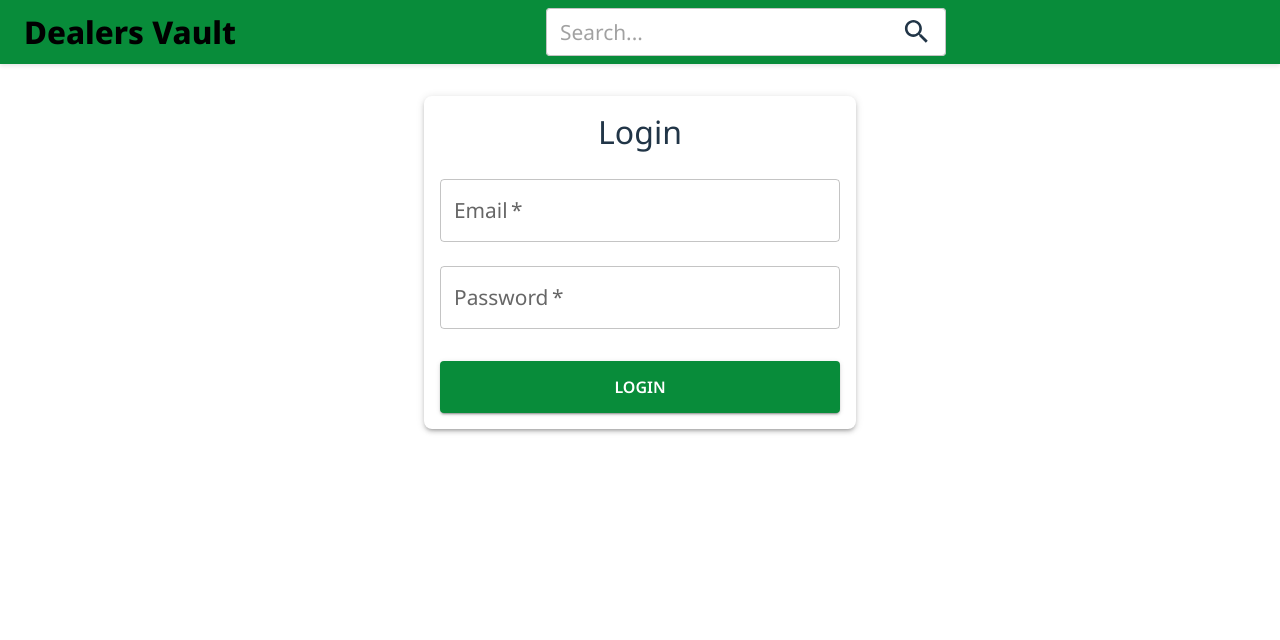
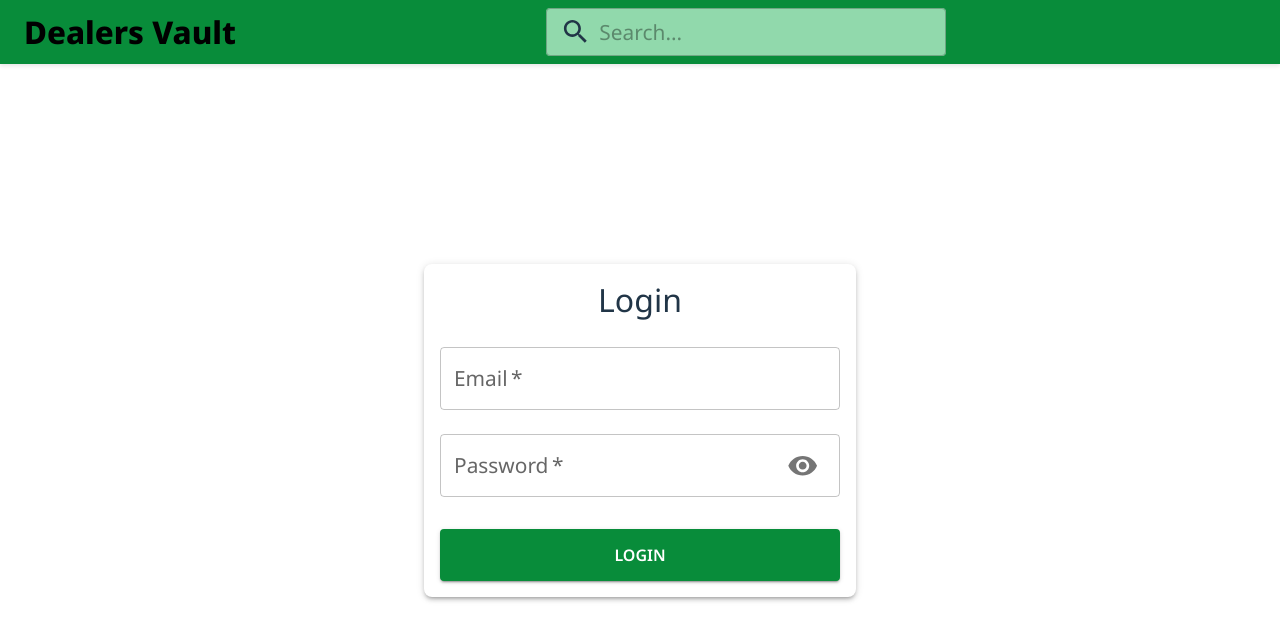
Before and after one commit to DylanHyrkas/Dealer-Log, a React (Vite) app: page /login in a window 1280 px wide. Shown: the top 640 px of the page. Built offline with nearby package versions, Linux system fonts and the light colour scheme.

Commit message:
did some things

```diff
--- a/src/App.tsx
+++ b/src/App.tsx
@@ -6,7 +6,6 @@ import Login from './pages/Login.tsx';
 import ProtectedRoute from './auth/ProtectedRoute.tsx';
 import { useAuth } from './auth/AuthProvider.tsx';
 import Account from './pages/Account.tsx';
-import Footer from './components/Footer.tsx';
 import PrivacyPolicy from './pages/PricacyPolicy.tsx';
 import TermsOfService from './pages/TermsOfService.tsx';
 
--- a/src/components/Footer.tsx
+++ b/src/components/Footer.tsx
@@ -14,8 +14,6 @@ const Footer: React.FC = () => {
         py: 2,
         backgroundColor: "transparent", // Neutral background
         borderTop: "1px solid #ddd", // Subtle border for separation
-        position: "fixed", // Fixed position at the bottom
-        bottom: 0, // Align to the bottom of the viewport
         width: "100%", // Full-width footer
       }}
     >
--- a/src/components/Header.tsx
+++ b/src/components/Header.tsx
@@ -83,21 +83,23 @@ const Header: React.FC<HeaderProps> = ({ links }) => {
               placeholder="Search..."
               value={searchQuery}
               onChange={handleSearchChange}
+              type="search"
               sx={{
                 width: '100%',
                 maxWidth: 400,
-                backgroundColor: '#ffffff',
+                backgroundColor: '#91d9ac',
                 borderRadius: 1,
               }}
-              InputProps={{
-                endAdornment: (
-                  <InputAdornment position="end">
+              slotProps={{
+                input: {
+                  startAdornment:
+                  <InputAdornment position="start">
                     <SearchIcon
                       sx={{ cursor: 'pointer', color: '#213547' }}
                       onClick={handleSearchSubmit}
                     />
                   </InputAdornment>
-                ),
+                },
               }}
             />
           </Box>
--- a/src/pages/Home.tsx
+++ b/src/pages/Home.tsx
@@ -1,14 +1,20 @@
 import HomeButton from "../components/HomeButton"
 import DirectionsCarIcon from '@mui/icons-material/DirectionsCar';
 import PersonIcon from '@mui/icons-material/Person';
-import { Grid2 as Grid } from "@mui/material";
+import { Box, Grid2 as Grid } from "@mui/material";
+import Footer from "../components/Footer";
 
 function Home() {
     return (
+        <div>
+        <Box sx={{alignItems: 'center',}}>
         <Grid>
             <HomeButton title="Inventory Management" Icon={DirectionsCarIcon} to="/inventorymanagement"/>
             <HomeButton title="Account" Icon={PersonIcon} to="/account"/>
         </Grid>
+        </Box>
+        <Footer/>
+        </div>
     )
 }
 
--- a/src/pages/Login.tsx
+++ b/src/pages/Login.tsx
@@ -14,7 +14,11 @@ import {
   DialogTitle,
   Snackbar,
   CircularProgress,
+  InputAdornment,
+  IconButton,
 } from '@mui/material';
+import { VisibilityOff } from '@mui/icons-material';
+import Visibility from '@mui/icons-material/Visibility';
 
 const Login: React.FC = () => {
   const navigate = useNavigate();
@@ -28,6 +32,17 @@ const Login: React.FC = () => {
   const [snackbarOpen, setSnackbarOpen] = useState(false);
   const [snackbarMessage, setSnackbarMessage] = useState('');
   const [snackbarSeverity, setSnackbarSeverity] = useState<'success' | 'error'>('success');
+  const [showPassword, setShowPassword] = React.useState(false);
+
+  const handleClickShowPassword = () => setShowPassword((show) => !show);
+
+  const handleMouseDownPassword = (event: React.MouseEvent<HTMLButtonElement>) => {
+    event.preventDefault();
+  };
+
+  const handleMouseUpPassword = (event: React.MouseEvent<HTMLButtonElement>) => {
+    event.preventDefault();
+  };
 
   const handleSubmit = async (e: React.FormEvent) => {
     e.preventDefault();
@@ -79,7 +94,7 @@ const Login: React.FC = () => {
       sx={{
         maxWidth: 400,
         mx: 'auto',
-        mt: 4,
+        mt: '25vh',
         p: 2,
         display: 'flex',
         flexDirection: 'column',
@@ -110,13 +125,29 @@ const Login: React.FC = () => {
         />
         <TextField
   label="Password"
-          type="password"
+  type={showPassword ? 'text' : 'password'}
   value={password}
   onChange={(e) => setPassword(e.target.value)}
   fullWidth
   margin="normal"
   required
   aria-label="Enter your password"
+  InputProps={{
+    endAdornment: (
+      <InputAdornment position="end">
+        <IconButton
+          aria-label={showPassword ? 'hide the password' : 'display the password'}
+          onClick={handleClickShowPassword}
+          onMouseDown={handleMouseDownPassword}
+          onMouseUp={handleMouseUpPassword}
+          edge="end"
+          sx={{mr: 0,}}
+        >
+          {showPassword ? <VisibilityOff /> : <Visibility />}
+        </IconButton>
+      </InputAdornment>
+    ),
+  }}
 />
         {error && (
           <Alert severity="error" sx={{ mt: 2, fontSize: '0.875rem' }}>
```
Lines whose indentation alone changed are shown as unchanged.
